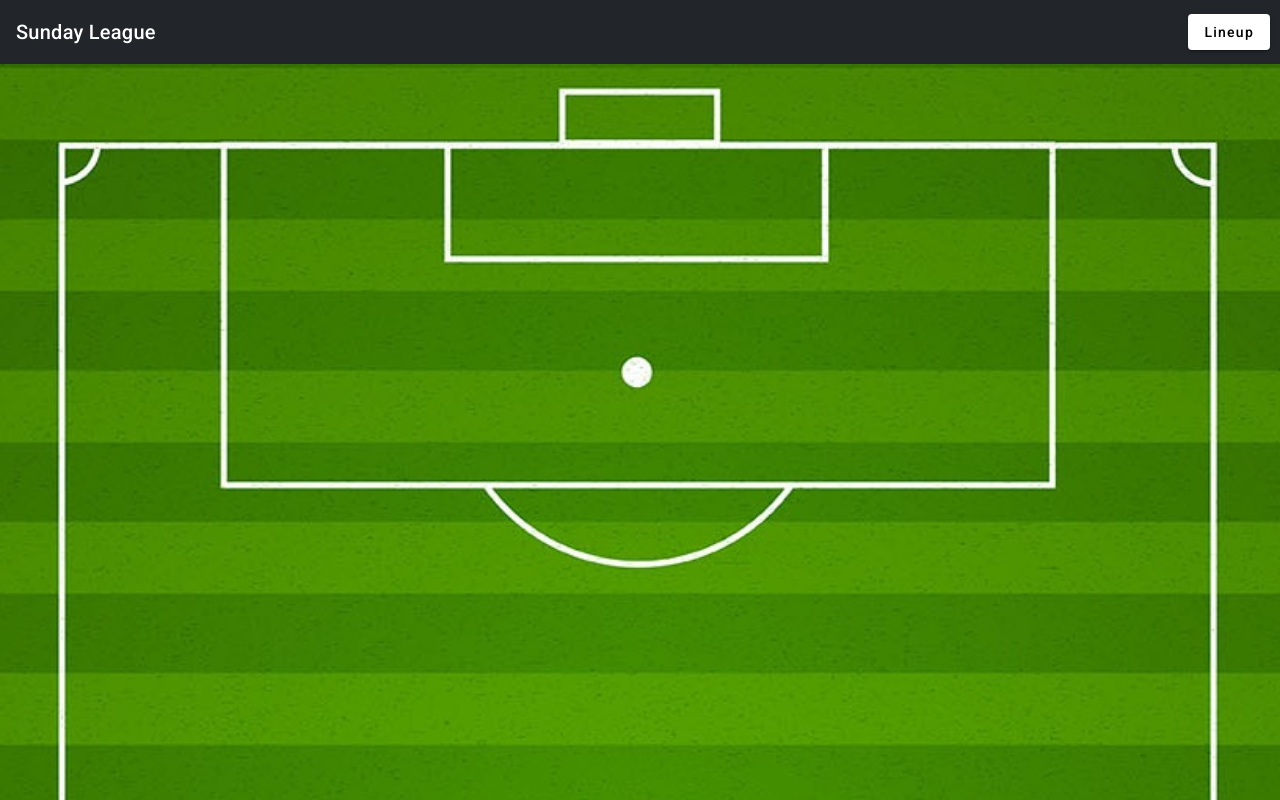
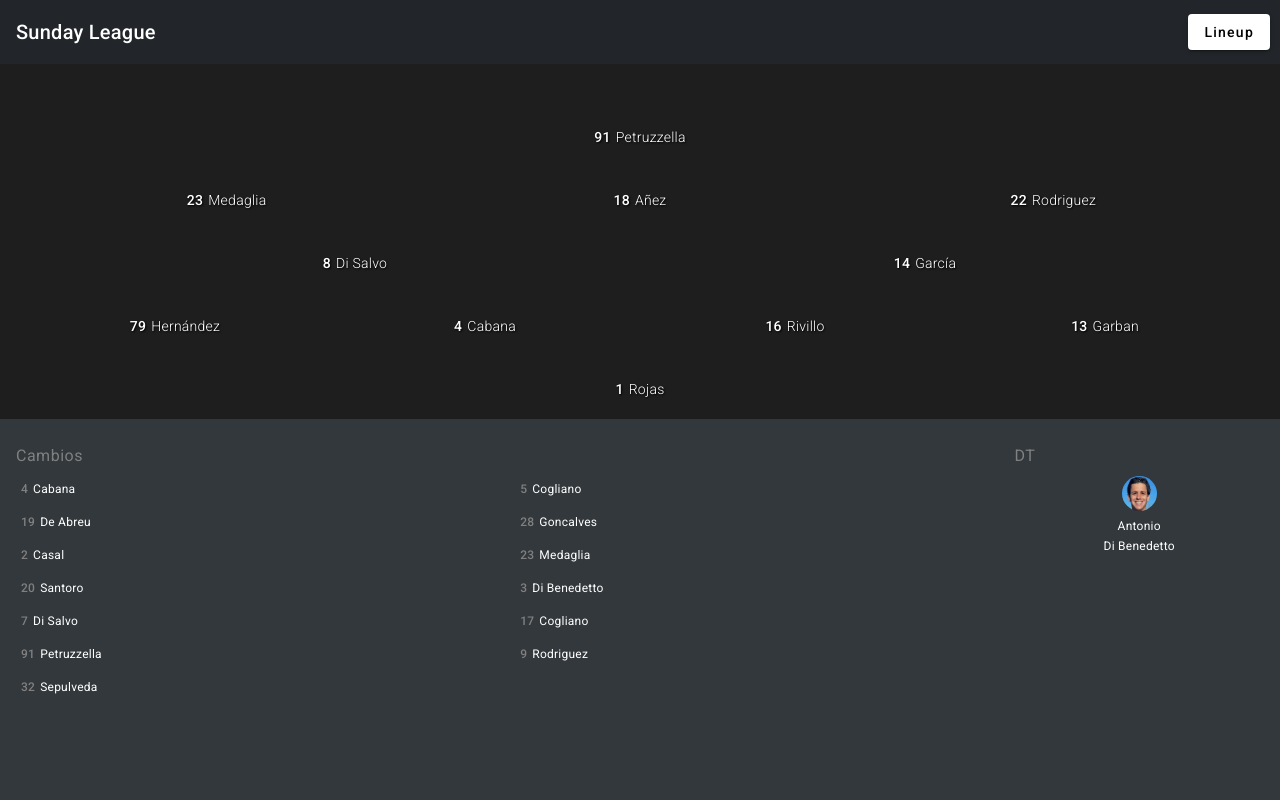
Before and after one commit to AngelRivilloD/sunday-league, an Angular app: page /pitch in a window 1280 px wide. Shown: the top 800 px of the page. Built offline with nearby package versions, Linux system fonts and the light colour scheme.

Commit message:
black pitch

```diff
--- a/src/app/pitch/pitch.component.html
+++ b/src/app/pitch/pitch.component.html
@@ -1,5 +1,4 @@
 <div class="pitch-wrapper">
-    <img class="pitch-img" src="../../assets/pitch2.jpeg" alt="">
     <div class="lineup">
         <div class="lineup-row attacker">
             <pitch-player [player]="lineUp[10]"></pitch-player>
@@ -44,7 +43,7 @@
             <div align="center">
                 <img class="dt-img" src="../../assets/Antony.jpeg" alt="">
                 <div class="dt-text">
-                    Antony
+                    Antonio <br> Di Benedetto
                 </div>
             </div>
         </div>
--- a/src/app/pitch/pitch.component.scss
+++ b/src/app/pitch/pitch.component.scss
@@ -5,7 +5,8 @@
 
     .lineup {
         padding: 20px;
-        margin-top: -510px;
+        background: #1e1e1e;
+        height: 100%;
 
         &-row {
             margin-top: 23px;
```
